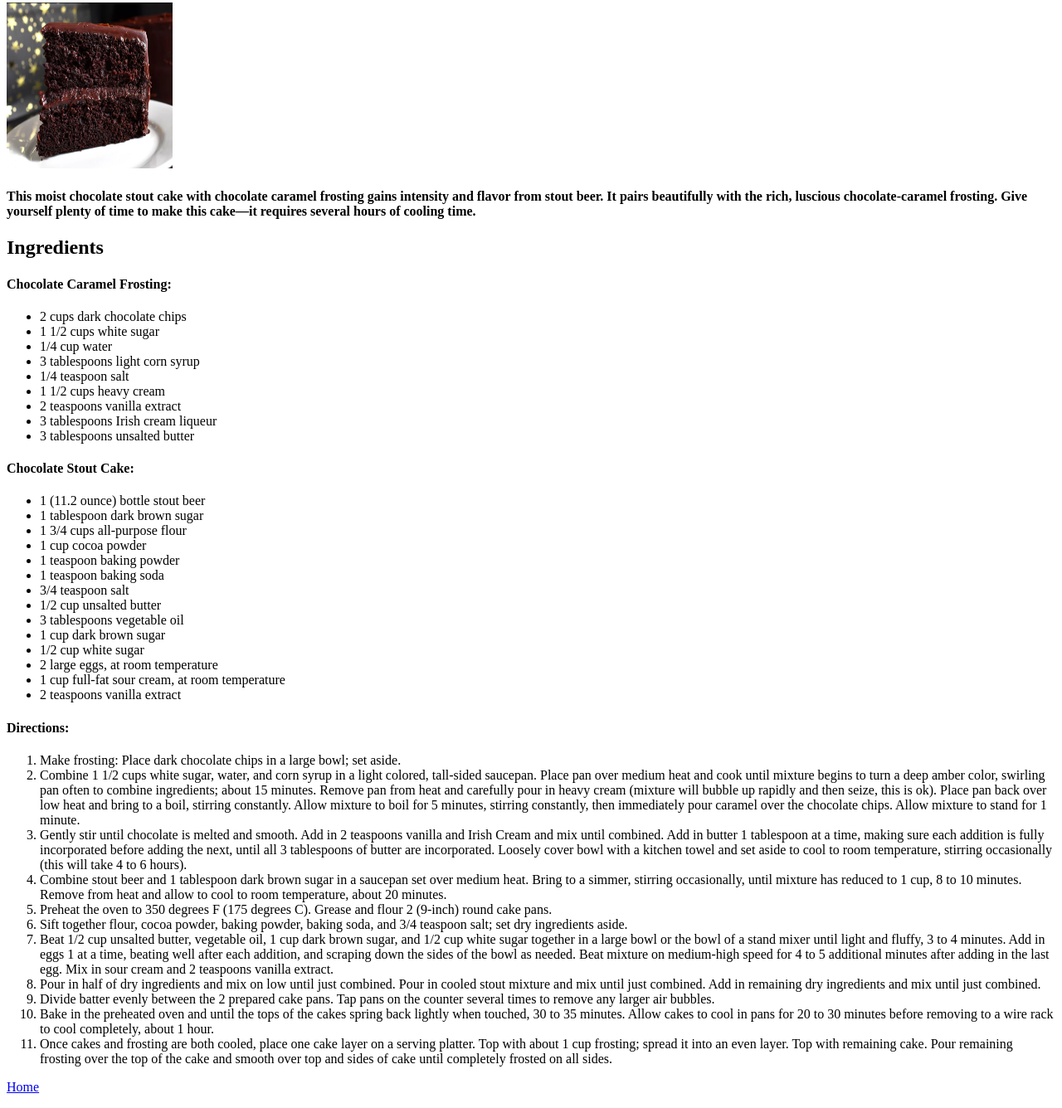
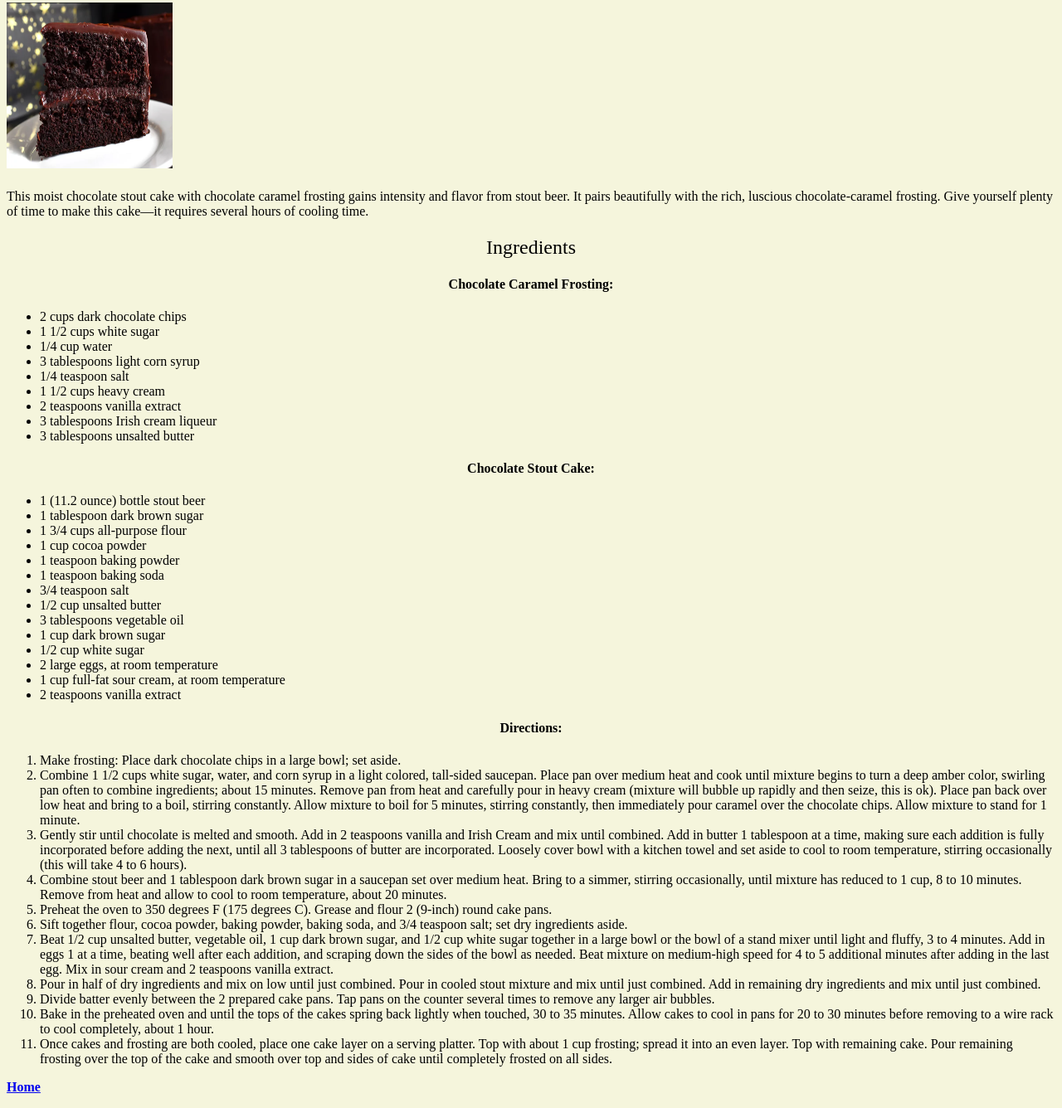
Before and after one commit to dbrooks11/odin-recipes, a plain HTML site: page recipes/Chocolate_Stout_Cake.html in a window 1280 px wide. Shown: the part 77-1413 px from the top of the page at 83% size. Drawn offline with Linux system fonts and the light colour scheme.

Commit message:
added recipestyles.css file. configured recipe files to add css.

```diff
--- a/recipes/Chocolate_Stout_Cake.html
+++ b/recipes/Chocolate_Stout_Cake.html
@@ -4,6 +4,7 @@
 <head>
     <meta charset = "utf-8">
     <title>Chocolate Stout Cake Recipe</title>
+    <link href ="recipestyles.css" rel="stylesheet">
 </head>
 <body>
     <h1>Chocolate Stout Cake Recipe</h1>
@@ -11,13 +12,13 @@
     <img src ="../recipe_images/chocolate_stout_cake.png"
     alt="Chocolate Stout Cake Image" height="200" width="200">
 
-    <h4>This moist chocolate stout cake with chocolate caramel frosting
+    <h4 class="description">This moist chocolate stout cake with chocolate caramel frosting
         gains intensity and flavor from stout beer. It pairs beautifully with the
         rich, luscious chocolate-caramel frosting. Give yourself plenty of time to
         make this cake—it requires several hours of cooling time.</h4>
 
     <h2>Ingredients</h2>
-    <h4>Chocolate Caramel Frosting:</h4>
+    <h4 class="center">Chocolate Caramel Frosting:</h4>
     <ul>
         <li>2 cups dark chocolate chips
         <li>1 1/2 cups white sugar
@@ -30,7 +31,7 @@
         <li>3 tablespoons unsalted butter
     </ul>
 
-    <h4>Chocolate Stout Cake:</h4>
+    <h4 class="center">Chocolate Stout Cake:</h4>
     <ul>
         <li>1 (11.2 ounce) bottle stout beer
         <li>1 tablespoon dark brown sugar
@@ -47,7 +48,7 @@
         <li>1 cup full-fat sour cream, at room temperature
         <li>2 teaspoons vanilla extract
     </ul>
-    <h4>Directions:</h4>
+    <h4 class="center">Directions:</h4>
     <ol>
         <li>Make frosting: Place dark chocolate chips in a large bowl; set aside.
             <li>Combine 1 1/2 cups white sugar, water, and
@@ -65,7 +66,7 @@
     </ol>
 
 
-    <p><a href="../index.html" target="_blank"
+    <p><a id="home" href="../index.html" target="_self"
     rel="noopener noreferrer">Home</a></p>
 </body>
 </html>
--- /dev/null
+++ b/recipes/recipestyles.css
@@ -0,0 +1,30 @@
+h1{
+    text-align:center;
+    background-color: white;
+
+}
+
+h2{
+    text-align: center;
+    font-weight: 500;
+}
+
+html{
+    background-color:beige;
+}
+
+.center{
+    text-align: center;
+}
+
+.description{
+    font-weight: 300;
+    text-align:left;
+}
+
+
+#home{
+    font-weight: 700;
+    font-style: "Times New Roman";
+    text-align: left;
+}
```
Also changed, not shown: recipes/Irresistible_Irish_Soda_Bread.html (+4 -3 lines), recipes/irish_whiskey_cocktail.html (+4 -3 lines).
